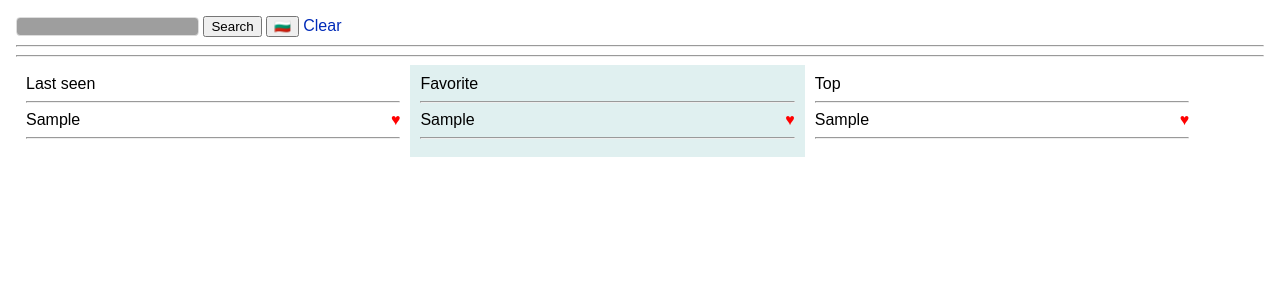
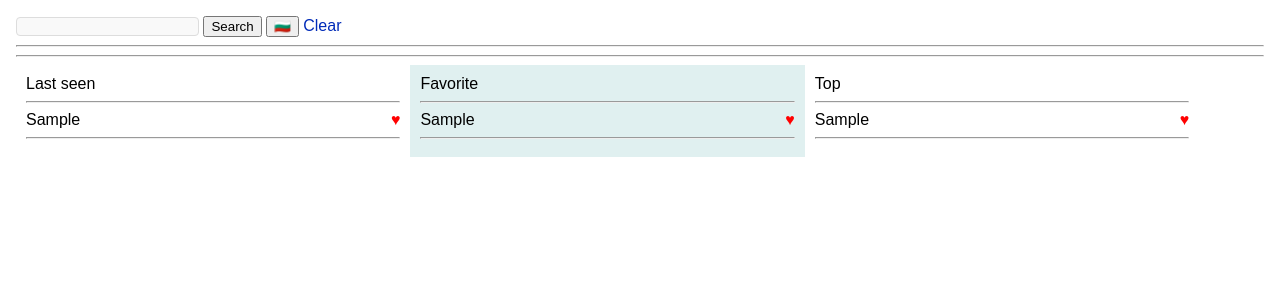
Before and after one commit to biolds/bgdict, a Django app: page / in a window 1280 px wide. Shown: the top 300 px of the page. Run offline with Django 3.2, Linux system fonts and the light colour scheme; tables that the repository leaves empty hold one stand-in row (values such as "Sample post"); grey boxes are pictures that could not be loaded.

Commit message:
cosmetics

```diff
--- a/ui/templates/ui/index.html
+++ b/ui/templates/ui/index.html
@@ -64,7 +64,7 @@
 {% if full %}
 <div id="formdiv">
     <form>
-        <input type="text" name="search" maxlength="1024" required="" id="id_search" style="background-color: #fff">
+        <input type="text" name="search" maxlength="1024" required="" id="id_search">
         <input type="submit" value="Search">
         <button value="Keyboard">🇧🇬</button>
         <a href="/">Clear</a>
@@ -75,10 +75,14 @@
 
 {{ msg }}
 <hr>
-{% for r in results %}
-    {{ r.to_html }}
-    <hr>
-{% endfor %}
+{% if results %}
+    <div style="width: 50%;">
+        {% for r in results %}
+            {{ r.to_html }}
+            <hr>
+        {% endfor %}
+    </div>
+{% endif %}
 
 {% if panels %}
     {% for panel in panels %}
```
Also changed, not shown: ui/static/jquery/images/ui-bg_glass_100_f6f6f6_1x400.png (added), ui/static/jquery/images/ui-bg_glass_100_fdf5ce_1x400.png (added), ui/static/jquery/images/ui-bg_highlight-soft_100_eeeeee_1x100.png (added).
